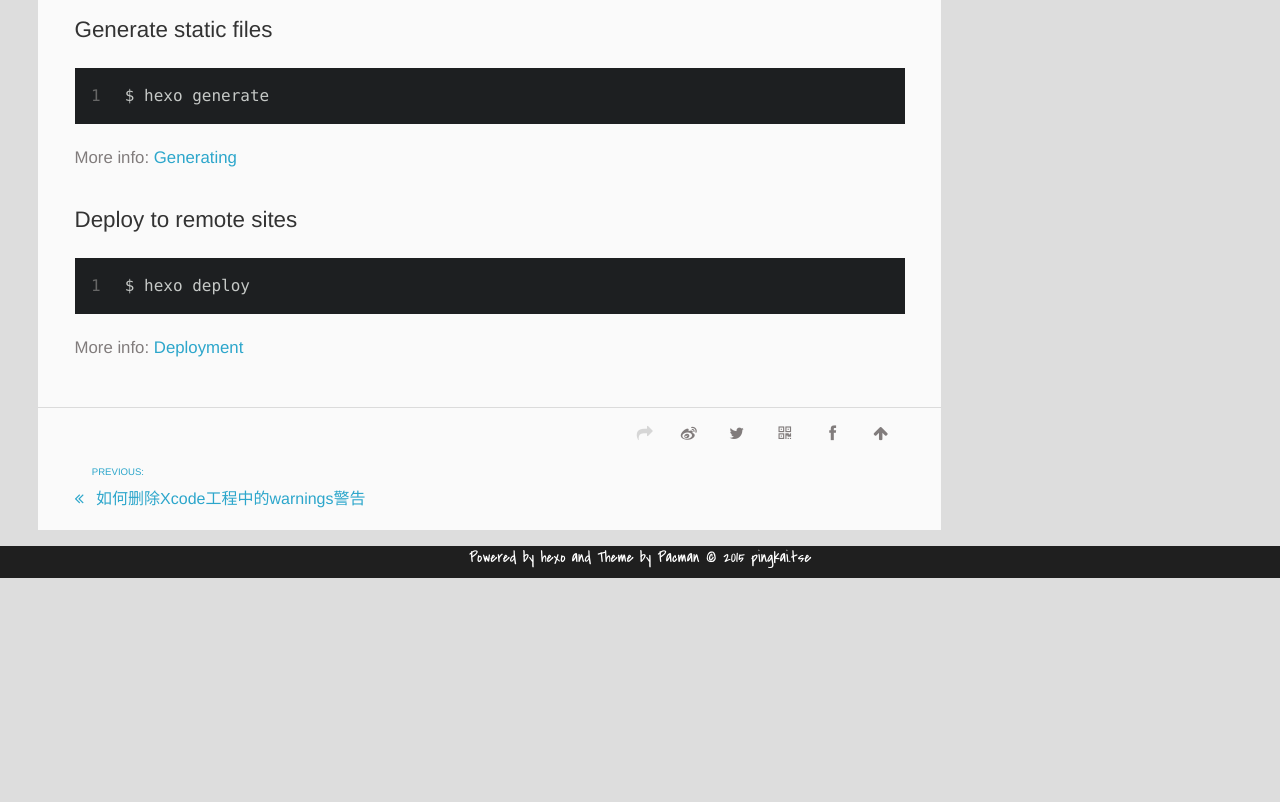
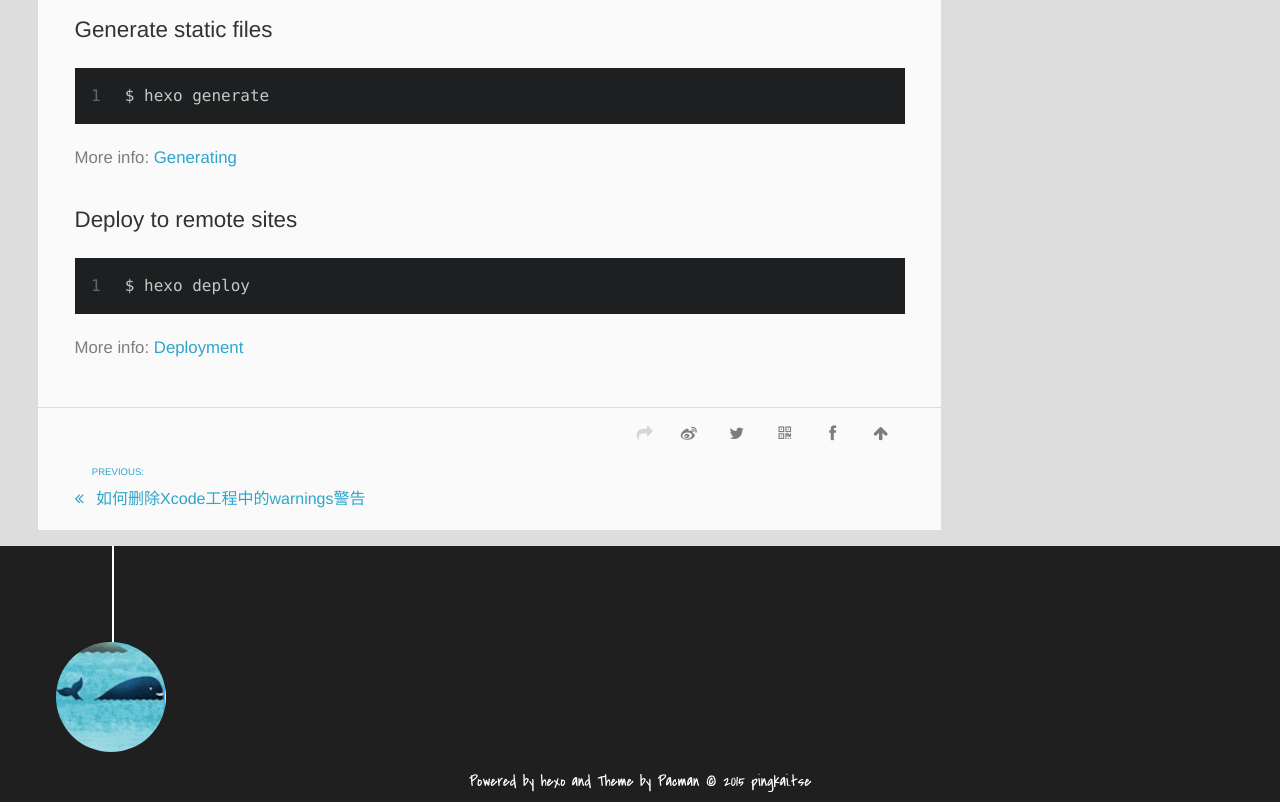
Before and after one commit to tsepingkai/tsepingkai.github.io, a plain HTML site: page 2015/01/17/hello-world/index.html in a window 1280 px wide. Shown: the part 909-1711 px from the top of the page. Before the commit the page ends 1487 px from the top, so only its background shows below. Drawn offline with Linux system fonts and the light colour scheme; a script that the page names is missing.

Commit message:
Site updated: 2015-01-23 22:04:52

```diff
--- a/2015/01/17/hello-world/index.html
+++ b/2015/01/17/hello-world/index.html
@@ -163,6 +163,11 @@
     </div>
     <footer><div id="footer" >
 
+	<div class="line">
+		<span></span>
+		<div class="author"></div>
+	</div>
+
 
 	<div class="social-font clearfix">
 
```
Also changed, not shown: 2015/01/23/remove-warnings-in-xcode-project/index.html (+5 -0 lines), archives/2015/01/index.html (+5 -0 lines), archives/2015/index.html (+5 -0 lines), archives/index.html (+5 -0 lines), index.html (+5 -0 lines).
